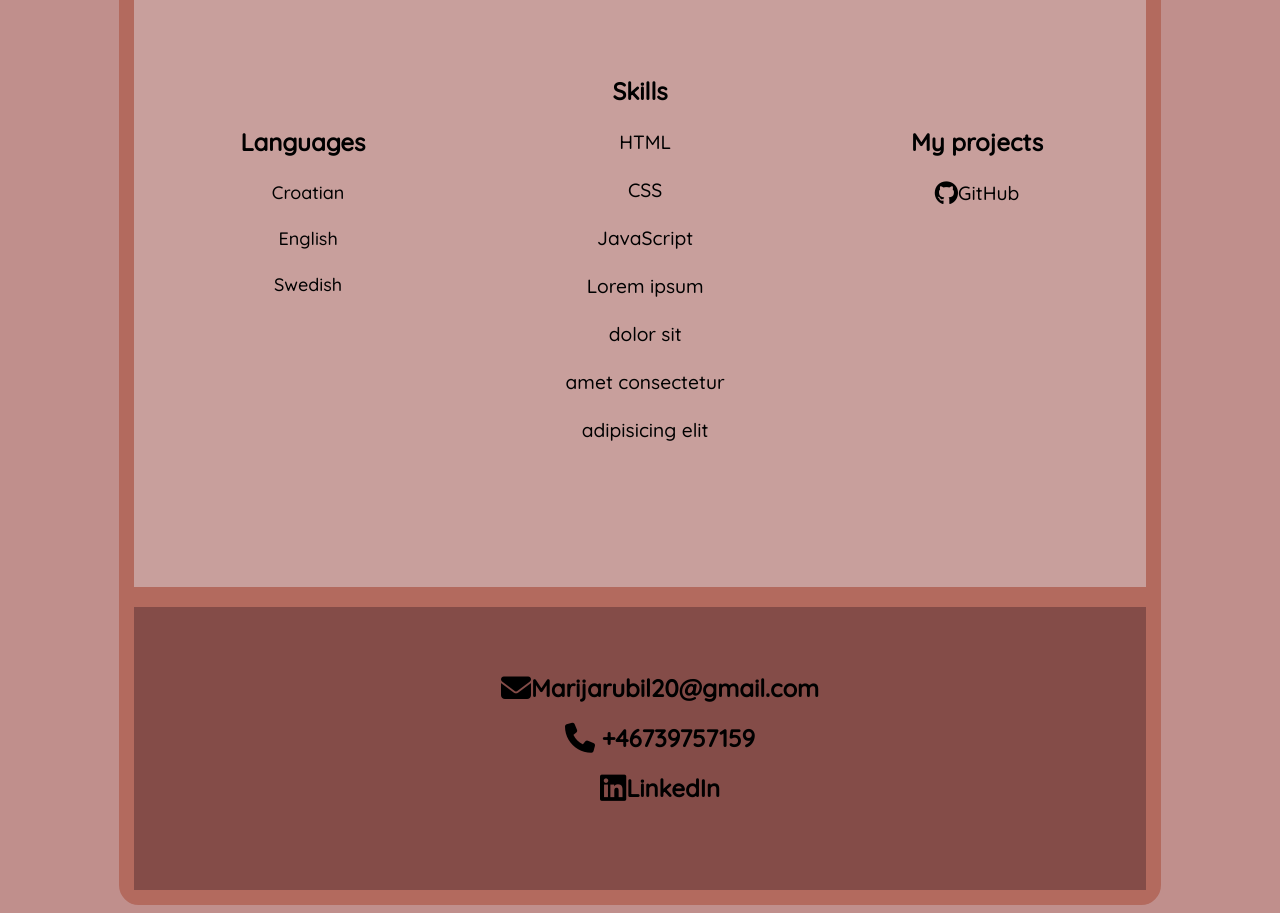
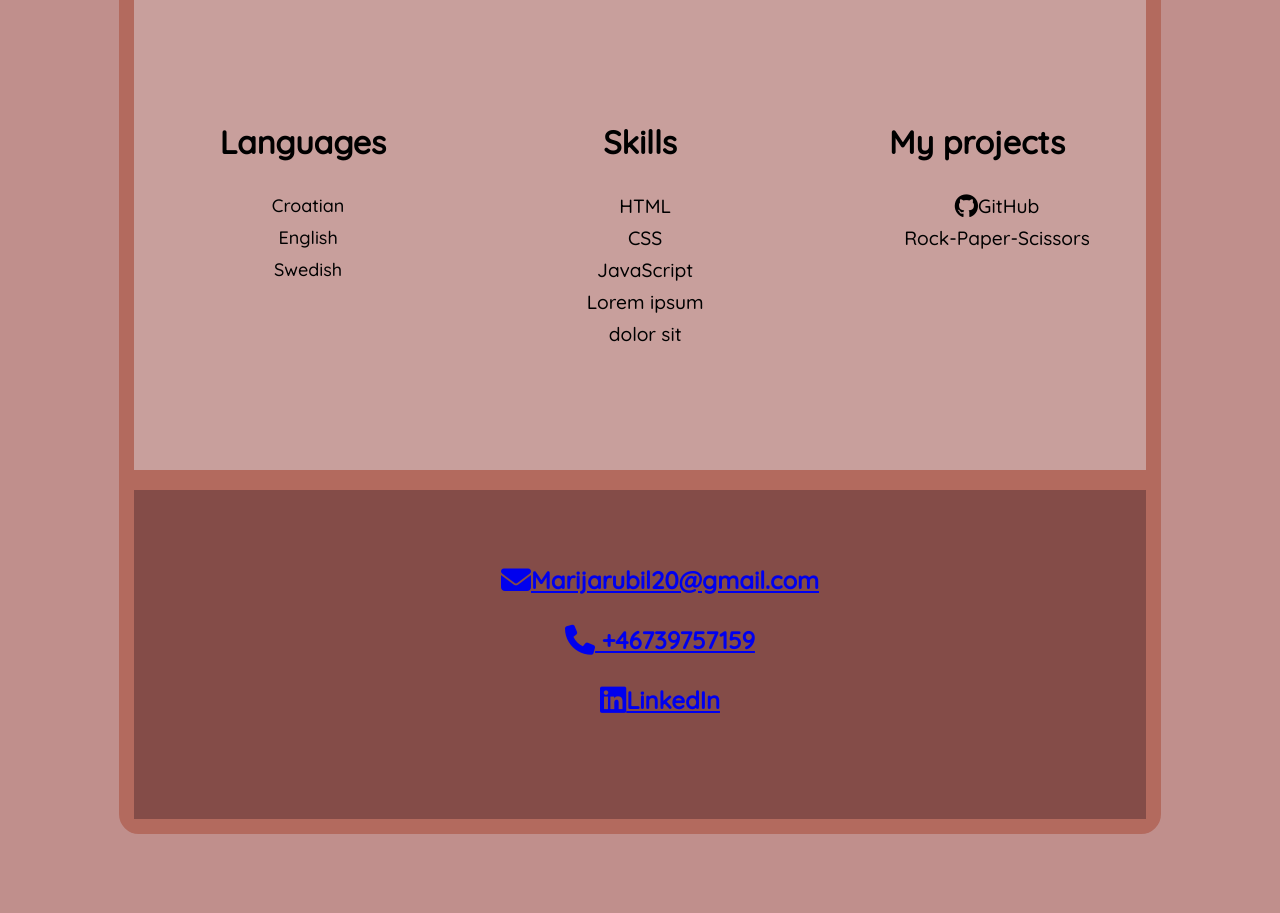
Before and after one commit to MarijaRubil/Rock-paper-scissor, a plain HTML site: page cv/index.html in a window 1280 px wide. Shown: the part 420-1333 px from the top of the page. After the commit the page ends 1262 px from the top, so only its background shows below. Drawn offline with Linux system fonts and the light colour scheme; a web font is replaced by a local one.

Commit message:
Add files via upload

```diff
--- a/cv/index.css
+++ b/cv/index.css
@@ -106,6 +106,7 @@ nav {
 
     main{
         display: flex;
+        line-height: 2rem;
     }
 
 
@@ -118,11 +119,13 @@ nav {
         padding: 15% 0% 10% 0%;
         border-top: 10px solid #B36A5E;
         border-bottom: 10px solid#B36A5E;
+
+
     }
 
     .col-1 h3{
         text-align: center;
-        font-size: x-large
+        font-size: xx-large
     }
 
     .col-1 li{
@@ -132,7 +135,7 @@ nav {
     }
     .col-2 {
         background: #C89F9C;
-        padding: 10% 0% 10% 0%;
+        padding: 15% 0% 10% 0%;
         width: 35%;
         font-size: larger;
         border-top: 10px solid #B36A5E;
@@ -140,7 +143,7 @@ nav {
     }
     .col-2 h3{
         text-align: center;
-        font-size: x-large
+        font-size: xx-large
     }
     .col-2 li{
         list-style-type: none;
@@ -158,7 +161,7 @@ nav {
     }
     .col-3 h3{
         text-align: center;
-        font-size: x-large
+        font-size: xx-large;
     }
     .col-3 li{
         list-style-type: none;
@@ -196,12 +199,12 @@ nav {
             background-color: #844C48;
         }
 
-        .contact a {
+        .contact2{
             color: #000000;
             font-size: x-large;
             font-weight: 900;
             text-decoration: none;
-
+            list-style: none;
         }
 
 /*////////////////////////////////////////////////////////////////////////////////About////////////////////////////////////////////////////////////////////////////////*/
--- a/cv/index.html
+++ b/cv/index.html
@@ -5,12 +5,14 @@
     <meta charset="UTF-8">
     <meta http-equiv="X-UA-Compatible" content="IE=edge">
     <meta name="viewport" content="width=device-width, initial-scale=1.0">
-    <link href="https://fonts.googleapis.com/css?family=Megrim|Raleway:600|Roboto:300i,400,600&display=swap"
-        rel="stylesheet">
+    <link rel="preconnect" href="https://fonts.googleapis.com">
+    <link rel="preconnect" href="https://fonts.gstatic.com" crossorigin>
+    <link href="https://fonts.googleapis.com/css2?family=Amiri:ital@1&family=Megrim&display=swap" rel="stylesheet">
     <script src="https://kit.fontawesome.com/d882c39ffc.js"></script>
     <link rel="stylesheet" href="index.css">
     <title>Education</title>
 </head>
+
 
 <body>
     <div class="container">
@@ -23,55 +25,66 @@
                     <li class="list-item"><a href="Edu.html">Career</a></li>
                 </ul>
                 <h3 class="name__logo">Marija Rubil <br>Frontend developer<br>
-                    <li class="list-item"><a href="#contact-me">Contact Me</a></li>
+                    <a href="#contact-me">Contact Me</a>
                 </h3>
             </nav>
         </header>
+
         <main>
             <section class="col-1">
                 <h3>Languages</h3>
                 <ul>
-                    <li>Croatian</li><br>
-                    <li>English</li><br>
-                    <li>Swedish</li><br>
+                    <li>Croatian</li>
+                    <li>English</li>
+                    <li>Swedish</li>
                 </ul>
+
+
             </Section>
             <section class="col-2">
                 <h3>Skills</h3>
                 <ul>
-                    <li>HTML</li><br>
-                    <li>CSS</li><br>
-                    <li>JavaScript</li><br>
-                    <li>Lorem ipsum </li><br>
-                    <li>dolor sit</li><br>
-                    <li>amet consectetur</li><br>
-                    <li>adipisicing elit</li><br>
+                    <li>HTML</li>
+                    <li>CSS</li>
+                    <li>JavaScript</li>
+                    <li>Lorem ipsum </li>
+                    <li>dolor sit</li>
+
                 </ul>
             </section>
             <section class="col-3">
                 <h3>My projects</h3>
-                <a title="My GitHub" href="https://github.com/Marrubi1s" target="_blank"><i class="fab fa-github fa-lg">
-                    </i>GitHub</a>
+                <ul>
+                    <li><a title="My GitHub" href="https://github.com/Marrubi1s" target="_blank"><i
+                                class="fab fa-github fa-lg">
+                            </i>GitHub</a></li>
+                    <li><a title="My project" href="https://github.com/Marrubi1/Rock-Paper-Scissors-"
+                            target="_blank">Rock-Paper-Scissors</a></li>
+                </ul>
             </section>
         </main>
 
+
         <footer>
             <div class="contact">
-                <ul>
-                    <p id="contact-me">
-                        <a title="Email" href="mailto:" marijarubil20@gmail.com target="_blank"><i
-                                class="fas fa-envelope fa-lg"></i>Marijarubil20@gmail.com</a><br /><br />
+                <ul class="contact2">
+                    <li>
+                        <p id="contact-me"></p>
+                        <a title="Email" href="mailto:marijarubil20@gmail.com" target="_blank"><i
+                                class="fas fa-envelope fa-lg"></i>Marijarubil20@gmail.com</a>
+                        <br><br>
                         <a title="Phone number" href="tel:+46739757159"><i class="fas fa-phone fa-lg"></i>
-                            +46739757159</a><br /><br />
+                            +46739757159</a>
+                        <br><br>
                         <a title="My LinkedIn" href="https://se.linkedin.com/in/marija-rubil-801a24211"
-                            target="_blank"><i class="fab fa-linkedin fa-lg"> </i>LinkedIn</a><br /><br />
+                            target="_blank"><i class="fab fa-linkedin fa-lg"> </i>LinkedIn</a>
+                        <br><br>
+                    </li>
                 </ul>
-                </p>
             </div>
         </footer>
     </div>
-
+    <script src="script.js"></script>
 </body>
-<script src="active.js"></script>
 
 </html>
```
Also changed, not shown: cv/about.html (+24 -17 lines), cv/edu.html (+19 -13 lines).
